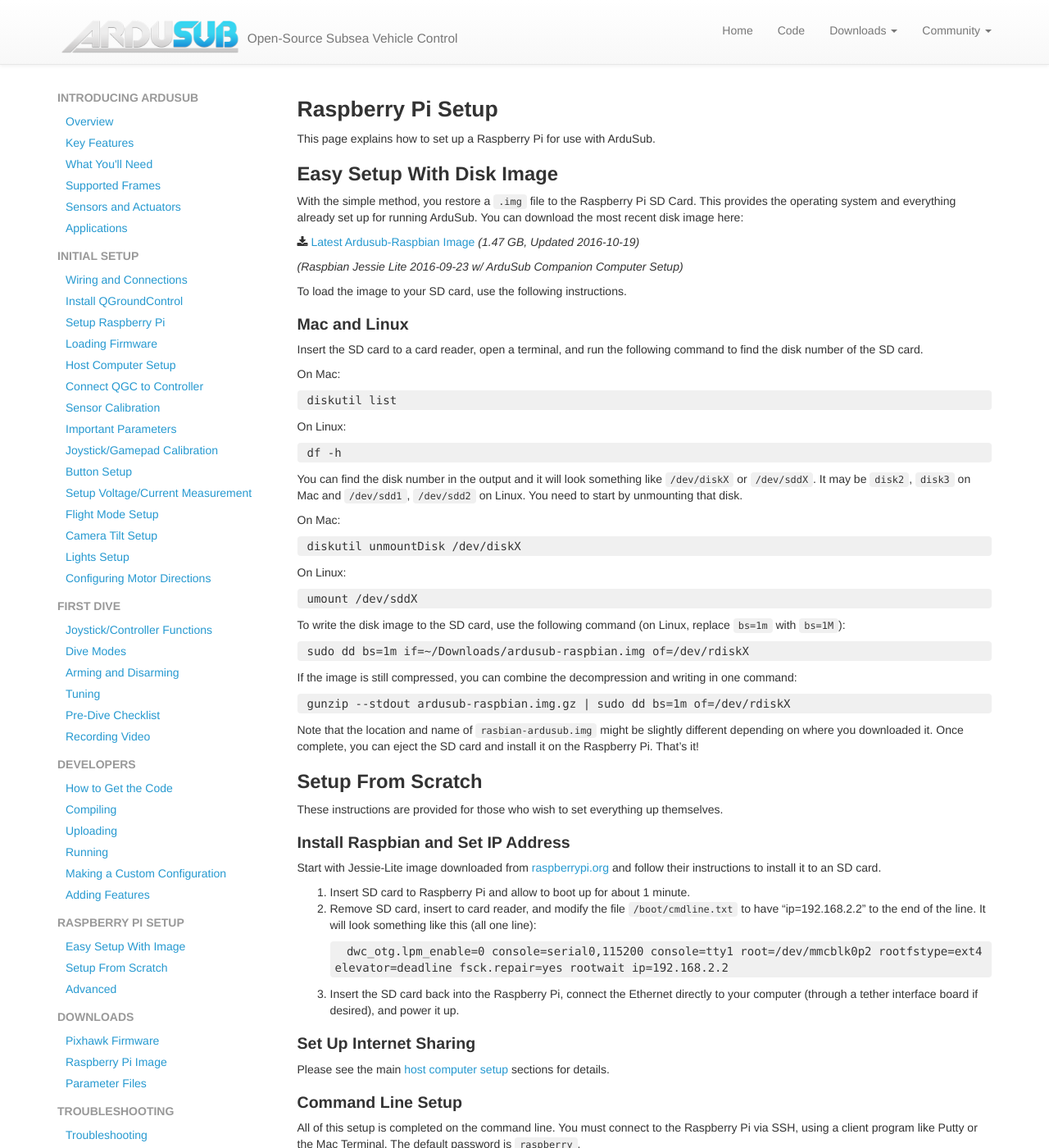
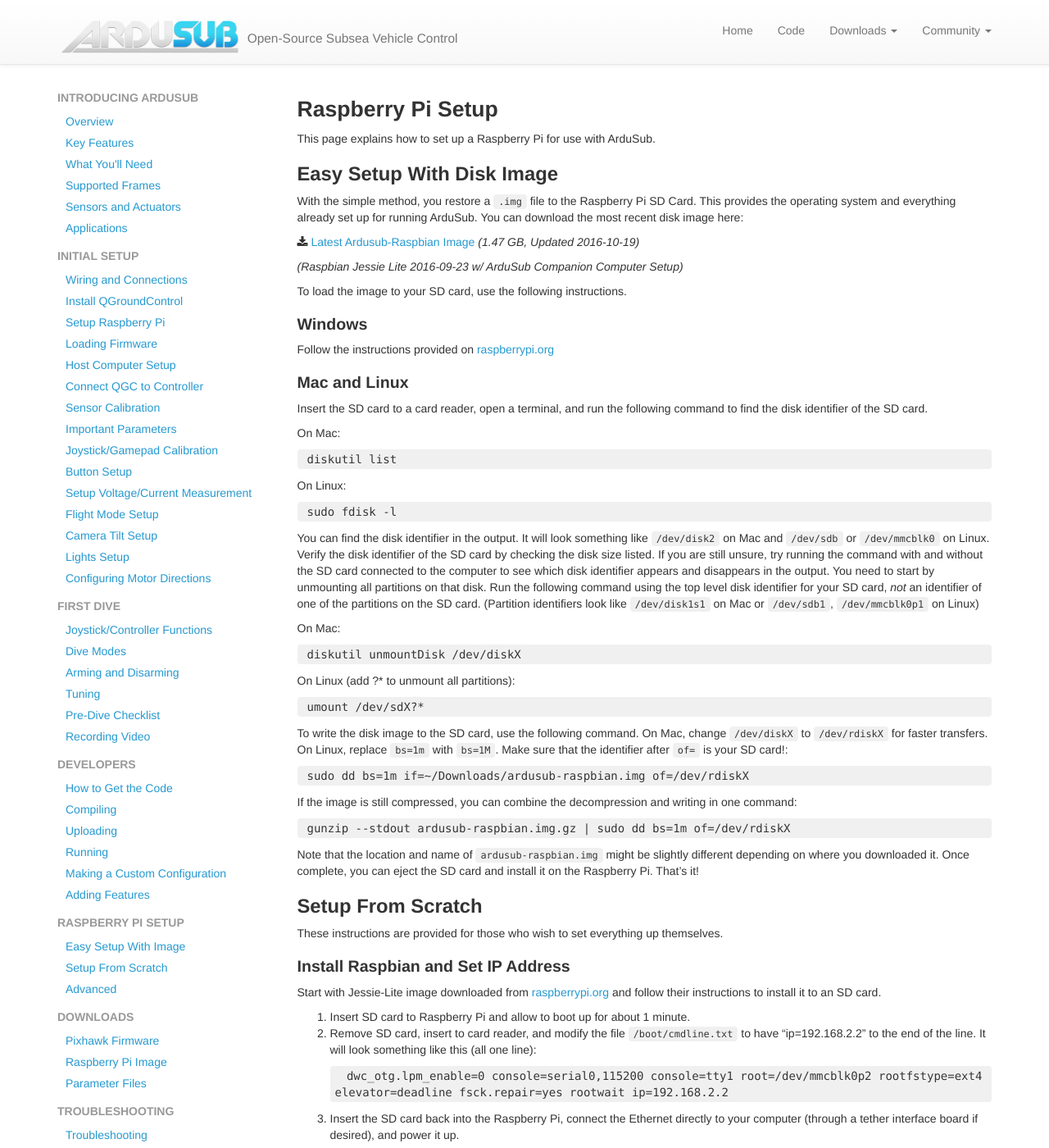
Before and after one commit to bluerobotics/retired-ardusub-docs, a Jekyll site: the page built from pages/raspberry-pi-setup.md, in a window 1280 px wide and 1400 px high. Shown: the whole window at 82% size. Built offline with Jekyll 4.4.1, drawn with Linux system fonts in a browser that asks for light colours; nearby versions of some CDN libraries; some web fonts are replaced; comment, search, counter and statistics services are not loaded.

Commit message:
Update instructions for SD card image with raspbian

```diff
--- a/pages/raspberry-pi-setup.md
+++ b/pages/raspberry-pi-setup.md
@@ -22,9 +22,13 @@ With the simple method, you restore a `.img` file to the Raspberry Pi SD Card. T
 
 To load the image to your SD card, use the following instructions.
 
+### Windows
+
+Follow the instructions provided on [raspberrypi.org](https://www.raspberrypi.org/documentation/installation/installing-images/windows.md)
+
 ### Mac and Linux
 
-Insert the SD card to a card reader, open a terminal, and run the following command to find the disk number of the SD card.
+Insert the SD card to a card reader, open a terminal, and run the following command to find the disk identifier of the SD card.
 
 On Mac:
 
@@ -32,19 +36,19 @@ On Mac:
 
 On Linux:
 
-	df -h
+	sudo fdisk -l
 
-You can find the disk number in the output and it will look something like `/dev/diskX` or `/dev/sddX`. It may be `disk2`, `disk3` on Mac and `/dev/sdd1`, `/dev/sdd2` on Linux. You need to start by unmounting that disk.
+You can find the disk identifier in the output. It will look something like `/dev/disk2` on Mac and `/dev/sdb` or `/dev/mmcblk0` on Linux. Verify the disk identifier of the SD card by checking the disk size listed. If you are still unsure, try running the command with and without the SD card connected to the computer to see which disk identifier appears and disappears in the output. You need to start by unmounting all partitions on that disk. Run the following command using the top level disk identifier for your SD card, *not* an identifier of one of the partitions on the SD card. (Partition identifiers look like `/dev/disk1s1` on Mac or `/dev/sdb1`, `/dev/mmcblk0p1` on Linux)
 
 On Mac:
 
 	diskutil unmountDisk /dev/diskX
 
-On Linux:
+On Linux (add ?* to unmount all partitions):
 
-	umount /dev/sddX
+	umount /dev/sdX?*
 
-To write the disk image to the SD card, use the following command (on Linux, replace `bs=1m` with `bs=1M`):
+To write the disk image to the SD card, use the following command. On Mac, change `/dev/diskX` to `/dev/rdiskX` for faster transfers. On Linux, replace `bs=1m` with `bs=1M`. Make sure that the identifier after `of=` is your SD card!:
 
 	sudo dd bs=1m if=~/Downloads/ardusub-raspbian.img of=/dev/rdiskX
 
@@ -52,7 +56,7 @@ If the image is still compressed, you can combine the decompression and writing
 
 	gunzip --stdout ardusub-raspbian.img.gz | sudo dd bs=1m of=/dev/rdiskX
 
-Note that the location and name of `rasbian-ardusub.img` might be slightly different depending on where you downloaded it. Once complete, you can eject the SD card and install it on the Raspberry Pi. That's it!
+Note that the location and name of `ardusub-raspbian.img` might be slightly different depending on where you downloaded it. Once complete, you can eject the SD card and install it on the Raspberry Pi. That's it!
 
 ## Setup From Scratch
 
```
